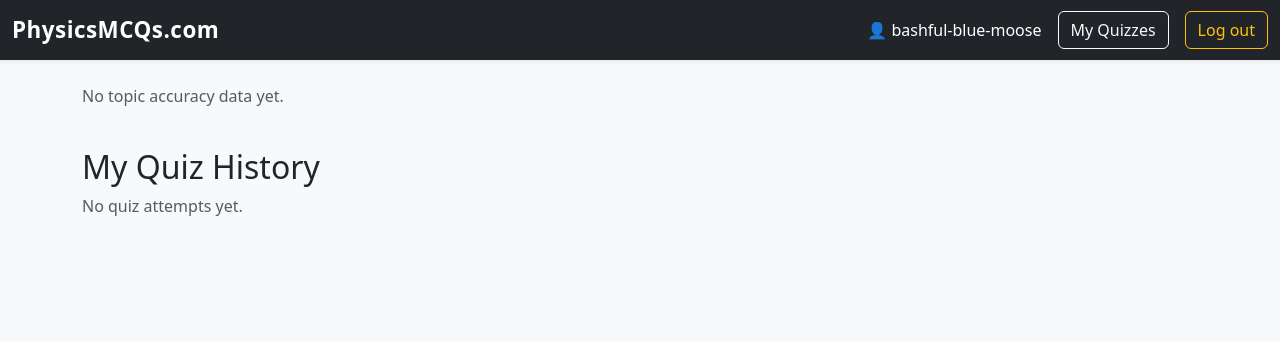
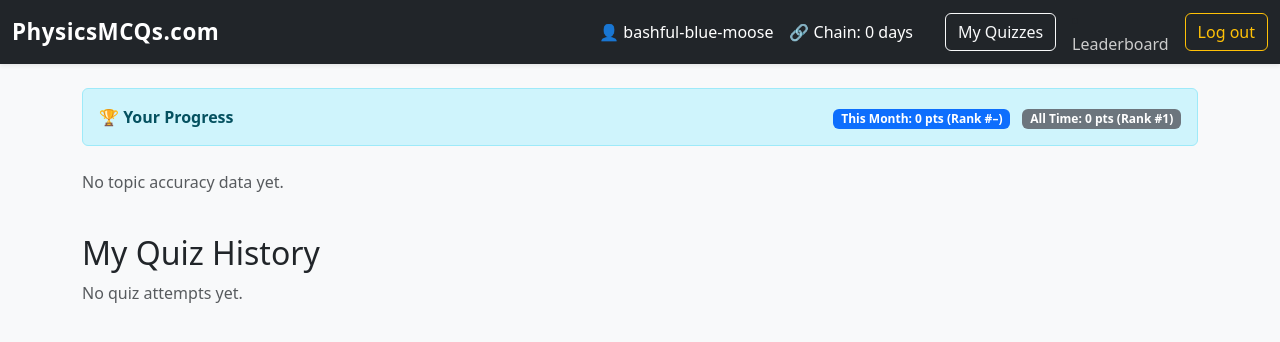
Before and after one commit to rtreharne/physics_mcq, a Django app: page /my-quizzes/ in a window 1280 px wide. Shown: the top 342 px of the page. Run offline with Django 5.2, Linux system fonts and the light colour scheme; the visitor is signed in with stand-in values (Sample User, id 1); data comes from the database, SQL or seed files in the repository; data that the repository does not hold is empty; some libraries are stand-ins or nearby versions.

Commit message:
chains and leaderboards

```diff
--- a/mcq/models.py
+++ b/mcq/models.py
@@ -1,10 +1,28 @@
 from django.db import models
 from django.contrib.auth.models import User
+from django.utils.timezone import now
+from django.shortcuts import render
+from datetime import timedelta
+
 
 
 class Profile(models.Model):
     user = models.OneToOneField(User, on_delete=models.CASCADE)
     anonymous_name = models.CharField(max_length=150, unique=True)
+    points = models.PositiveIntegerField(default=0)
+    chain_length = models.IntegerField(default=0)
+    last_chain_date = models.DateField(null=True, blank=True)
+
+    def update_chain(self):
+        today = now().date()
+        if self.last_chain_date == today:
+            return  # Already updated today
+        elif self.last_chain_date == today - timedelta(days=1):
+            self.chain_length += 1
+        else:
+            self.chain_length = 1  # Reset chain
+        self.last_chain_date = today
+        self.save()
 
     def __str__(self):
         return self.anonymous_name
@@ -60,6 +78,7 @@
     total_questions = models.IntegerField()
     time_taken_seconds = models.IntegerField()
     keywords = models.ManyToManyField('Keyword', blank=True)
+    points = models.IntegerField(default=0)
 
     def __str__(self):
         return f"QuizAttempt #{self.id} - {self.score}/{self.total_questions}"
--- a/mcq/templates/mcq/base.html
+++ b/mcq/templates/mcq/base.html
@@ -30,9 +30,15 @@
                 <span class="text-white">
                   👤 {{ user.profile.anonymous_name }}
                 </span>
+                <div class="navbar-text text-white me-3">
+                  🔗 Chain: {{ user.profile.chain_length }} days
+                </div>
                 <a href="{% url 'quiz_history' %}" class="btn btn-outline-light">
                   My Quizzes
                 </a>
+                <li class="nav-item">
+                  <a class="nav-link" href="{% url 'leaderboard' %}">Leaderboard</a>
+                </li>
                 <a href="{% url 'account_logout' %}" class="btn btn-outline-warning">
                   Log out
                 </a>
--- a/mcq/templates/mcq/quiz.html
+++ b/mcq/templates/mcq/quiz.html
@@ -81,7 +81,9 @@
 
 <div id="quiz-meta"
      data-time-per-question="{{ time_per_question|default:1|floatformat:2 }}"
-     data-user-authenticated="{{ user.is_authenticated }}">
+     data-user-authenticated="{{ user.is_authenticated }}"
+     data-chain-length="{{ chain_length }}">
+
 </div>
 
 <script src="{% static 'js/quiz.js' %}"></script>
--- a/mcq/templates/mcq/quiz_history.html
+++ b/mcq/templates/mcq/quiz_history.html
@@ -6,6 +6,20 @@
 {% block title %}My Quiz History{% endblock %}
 
 {% block content %}
+
+<div class="alert alert-info d-flex flex-column flex-md-row justify-content-between align-items-center mb-4">
+  <div class="mb-2 mb-md-0">
+    <strong>🏆 Your Progress</strong>
+  </div>
+  <div>
+    <span class="badge bg-primary me-2">
+      This Month: {{ points_monthly }} pts (Rank #{{ monthly_rank|default:"–" }})
+    </span>
+    <span class="badge bg-secondary">
+      All Time: {{ points_all_time }} pts (Rank #{{ all_time_rank|default:"–" }})
+    </span>
+  </div>
+</div>
 
 {% if topic_accuracy %}
 
@@ -73,6 +87,7 @@
       <tr>
         <th>Date</th>
         <th>Score</th>
+        <th>Points</th>
         <th>Time Taken</th>
         <th>Quiz</th>
 
@@ -82,8 +97,10 @@
       {% for attempt in attempts %}
         <tr>
           <td>{{ attempt.date_taken|date:"d M Y H:i" }}</td>
-          <td>{{ attempt.score }} / {{ attempt.total_questions }} ({{ attempt.score|percent:attempt.total_questions }})</td>          <td>{{ attempt.time_taken_seconds|seconds_to_minutes }}</td>
+          <td>{{ attempt.score }} / {{ attempt.total_questions }} ({{ attempt.score|percent:attempt.total_questions }})</td>
+          <td>{{ attempt.points }}</td>
 
+          <td>{{ attempt.time_taken_seconds|seconds_to_minutes }}</td>
 
           <td>
             <a href="{% url 'view_attempt' attempt.id %}" class="btn btn-sm btn-outline-primary">View</a>
--- a/mcq/templates/mcq/view_attempt.html
+++ b/mcq/templates/mcq/view_attempt.html
@@ -7,6 +7,7 @@
 <h2>Quiz Review</h2>
 <p><strong>Date:</strong> {{ attempt.date_taken }}</p>
 <p><strong>Score:</strong> {{ attempt.score }} / {{ attempt.total_questions }} ({{ attempt.score|percent:attempt.total_questions }})</p>
+<p><strong>Points:</strong> {{ attempt.points }}</p>
 <p><strong>Time taken:</strong> {{ attempt.time_taken_seconds|seconds_to_minutes }}</p>
 <hr>
 
--- a/mcq/urls.py
+++ b/mcq/urls.py
@@ -9,6 +9,8 @@
     path('my-quizzes/', views.quiz_history, name='quiz_history'),
     path('my-quizzes/<int:attempt_id>/', views.view_attempt, name='view_attempt'),
     path('download-pdf/', views.download_pdf, name='download_pdf'),
+    path('leaderboard/', views.leaderboard_view, name='leaderboard'),
+
 
 
 ]
--- a/mcq/views.py
+++ b/mcq/views.py
@@ -5,6 +5,7 @@
 from django.http import JsonResponse
 from django.contrib.auth.decorators import login_required
 from django.utils.timezone import now
+from django.db.models import Sum
 import json
 from .models import QuizAttempt, QuizResponse, Question, Keyword, Topic
 from django.http import HttpResponse
@@ -15,11 +16,12 @@
 from django.views.decorators.csrf import csrf_exempt
 from django.http import JsonResponse
 import json
-from .models import QuizAttempt, QuizResponse, Question, Keyword
+from .models import QuizAttempt, QuizResponse, Question, Keyword, Profile
 from django.contrib.auth.decorators import login_required
-
+from django.shortcuts import get_object_or_404
 from django.http import HttpResponse
 from django.contrib.auth import get_user_model
+from datetime import datetime
 
 def create_superuser(request):
     User = get_user_model()
@@ -55,6 +57,7 @@
 
 
 def home(request):
+
     topics = Topic.objects.all().order_by('name')
     selected_keywords = request.GET.get('keywords', '')
     selected_keywords = list(map(int, selected_keywords.split(','))) if selected_keywords else []
@@ -65,6 +68,11 @@
 
 
 def filtered_quiz(request):
+
+    chain_length = 1  # default
+    if request.user.is_authenticated:
+        chain_length = min(request.user.profile.chain_length, 7)
+
     keyword_ids = request.GET.get('keywords', '')
     keyword_ids = [int(k) for k in keyword_ids.split(',') if k.isdigit()]
 
@@ -83,7 +91,8 @@
 
     return render(request, 'mcq/quiz.html', {
         'questions': questions,
-        'time_per_question': time_per_question
+        'time_per_question': time_per_question,
+        'chain_length': chain_length,
     })
 
 
@@ -97,48 +106,88 @@
 @csrf_protect
 #@login_required  # remove this line if anonymous attempts are allowed
 def save_quiz_results(request):
-    try:
-        user = request.user if request.user.is_authenticated else None
-        data = json.loads(request.body)
+    #try:
+    user = request.user if request.user.is_authenticated else None
+    data = json.loads(request.body)
 
-        score = int(data.get('score'))
-        total_questions = int(data.get('total_questions'))
-        time_taken = int(data.get('time_taken'))
+    score = int(data.get('score'))
+    total_questions = int(data.get('total_questions'))
+    time_taken = int(data.get('time_taken'))
+    points = int(data.get('points', score * 100))
 
-        attempt = QuizAttempt.objects.create(
-            user=user,
-            score=score,
-            total_questions=total_questions,
-            time_taken_seconds=time_taken,
-            date_taken=now()
+    attempt = QuizAttempt.objects.create(
+        user=user,
+        score=score,
+        total_questions=total_questions,
+        time_taken_seconds=time_taken,
+        points=points,
+        date_taken=now()
+    )
+
+    keyword_ids = data.get('keywords', [])
+    if keyword_ids:
+        attempt.keywords.set(Keyword.objects.filter(id__in=keyword_ids))
+
+    responses = data.get('responses', [])
+    for r in responses:
+        q_id = r.get('question_id')
+        user_answer = r.get('user_answer')
+        correct = r.get('correct')
+
+        if not (q_id and user_answer is not None and correct is not None):
+            continue  # skip invalid entries
+
+        question = Question.objects.get(id=q_id)
+        QuizResponse.objects.create(
+            attempt=attempt,
+            question=question,
+            user_answer=user_answer,
+            correct=correct
         )
 
-        keyword_ids = data.get('keywords', [])
-        if keyword_ids:
-            attempt.keywords.set(Keyword.objects.filter(id__in=keyword_ids))
+    if user:
+        profile, _ = Profile.objects.get_or_create(user=user)
+        chain_length = min(profile.chain_length, 7)
+        profile.update_chain()
+        profile.points += score * 100 * profile.chain_length
+        profile.save()
 
-        responses = data.get('responses', [])
-        for r in responses:
-            q_id = r.get('question_id')
-            user_answer = r.get('user_answer')
-            correct = r.get('correct')
+        attempt.points = attempt.points * profile.chain_length
+        attempt.save()
 
-            if not (q_id and user_answer is not None and correct is not None):
-                continue  # skip invalid entries
 
-            question = Question.objects.get(id=q_id)
-            QuizResponse.objects.create(
-                attempt=attempt,
-                question=question,
-                user_answer=user_answer,
-                correct=correct
-            )
+    return JsonResponse({'success': True, 'attempt_id': attempt.id})
 
-        return JsonResponse({'success': True, 'attempt_id': attempt.id})
+    # except Exception as e:
+    #     return JsonResponse({'success': False, 'error': str(e)}, status=400)
 
-    except Exception as e:
-        return JsonResponse({'success': False, 'error': str(e)}, status=400)
 
+def get_leaderboard_data():
+    start_of_month = now().replace(day=1, hour=0, minute=0, second=0, microsecond=0)
+
+    all_time = (
+        QuizAttempt.objects.filter(user__isnull=False)
+        .values("user__profile__anonymous_name")
+        .annotate(points=Sum("points"))
+        .order_by("-points")[:10]
+    )
+
+    this_month = (
+        QuizAttempt.objects.filter(user__isnull=False, date_taken__gte=start_of_month)
+        .values("user__profile__anonymous_name")
+        .annotate(points=Sum("points"))
+        .order_by("-points")[:10]
+    )
+
+    return this_month, all_time
+
+
+def leaderboard_view(request):
+    this_month, all_time = get_leaderboard_data()
+    return render(request, "mcq/leaderboard.html", {
+        "monthly_leaderboard": this_month,
+        "all_time_leaderboard": all_time
+    })
 
 def get_topic_accuracy(user):
     responses = QuizResponse.objects.filter(attempt__user=user).select_related('question__topic')
@@ -167,17 +216,48 @@
     return sorted(accuracy_list, key=lambda x: x['topic'].name.lower())
 
 
+
 @login_required
 def quiz_history(request):
-    attempts = QuizAttempt.objects.filter(user=request.user).order_by('-date_taken')
-    topic_accuracy = get_topic_accuracy(request.user)
+    user = request.user
+    profile = Profile.objects.get(user=user)
+    attempts = QuizAttempt.objects.filter(user=user).order_by('-date_taken')
+    topic_accuracy = get_topic_accuracy(user)
+
+    # All-time points
+    points_all_time = attempts.aggregate(total=Sum('points'))['total'] or 0
+
+    # All-time rank
+    all_profiles = Profile.objects.annotate(
+        total_points=Sum('user__quizattempt__points')
+    ).order_by('-total_points')
+
+    all_time_rank = list(all_profiles.values_list('user_id', flat=True)).index(user.id) + 1
+
+    # Monthly points
+    start_of_month = datetime(now().year, now().month, 1)
+    monthly_attempts = QuizAttempt.objects.filter(date_taken__gte=start_of_month)
+
+    monthly_scores = (
+        monthly_attempts.values('user')
+        .annotate(monthly_points=Sum('points'))
+        .order_by('-monthly_points')
+    )
+
+    user_monthly = next((entry for entry in monthly_scores if entry['user'] == user.id), None)
+    points_monthly = user_monthly['monthly_points'] if user_monthly else 0
+    monthly_rank = list(monthly_scores).index(user_monthly) + 1 if user_monthly else None
 
     return render(request, 'mcq/quiz_history.html', {
         'attempts': attempts,
-        'topic_accuracy': topic_accuracy
+        'topic_accuracy': topic_accuracy,
+        'points_all_time': points_all_time,
+        'points_monthly': points_monthly,
+        'all_time_rank': all_time_rank,
+        'monthly_rank': monthly_rank,
     })
 
-from django.shortcuts import get_object_or_404
+
 
 @login_required
 def view_attempt(request, attempt_id):
```
Also changed, not shown: mcq/static/js/quiz.js (+13 -1 lines), mcq/templates/mcq/leaderboard.html (added, +37 -0 lines), mcq/migrations/0007_quizattempt_points.py (added), mcq/migrations/0008_profile_points.py (added), mcq/migrations/0009_profile_chain_length_profile_last_chain_date.py (added).
